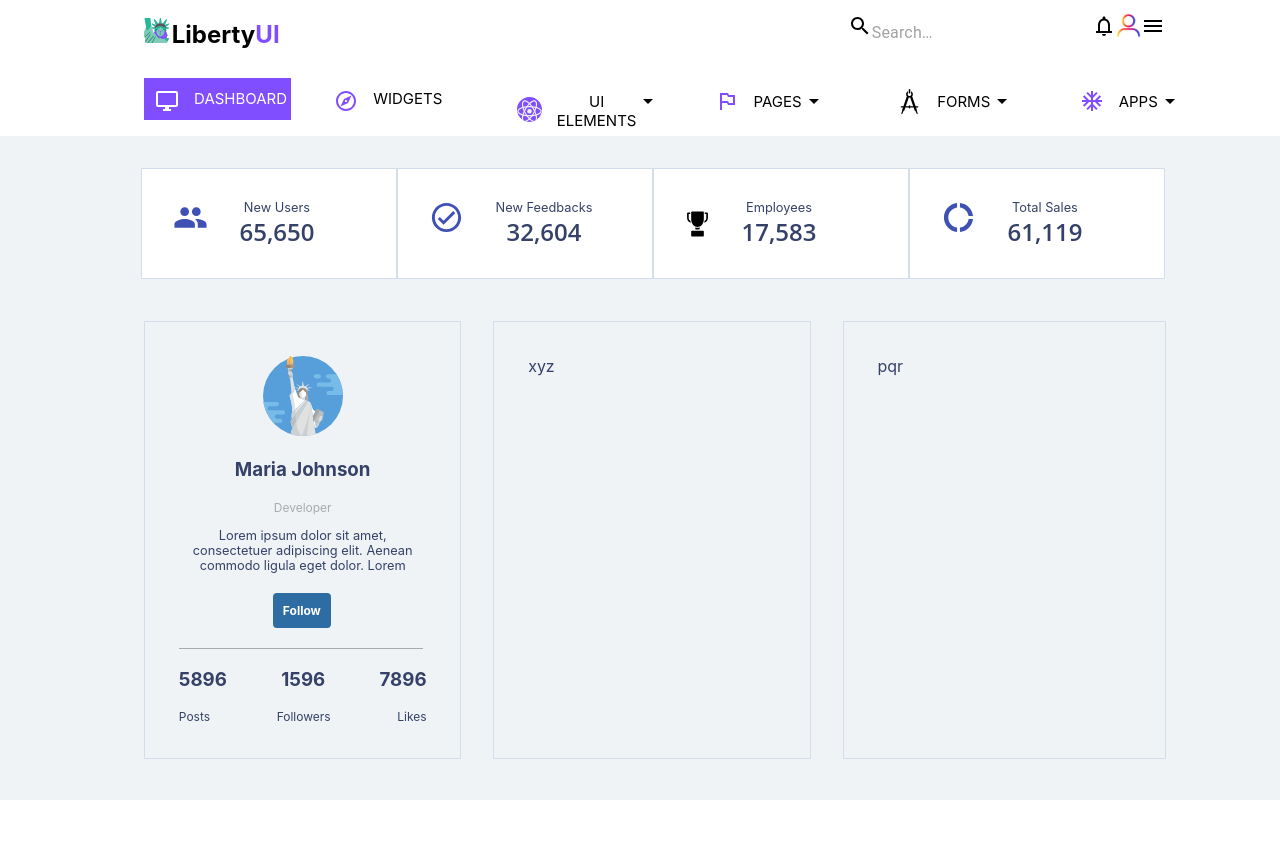
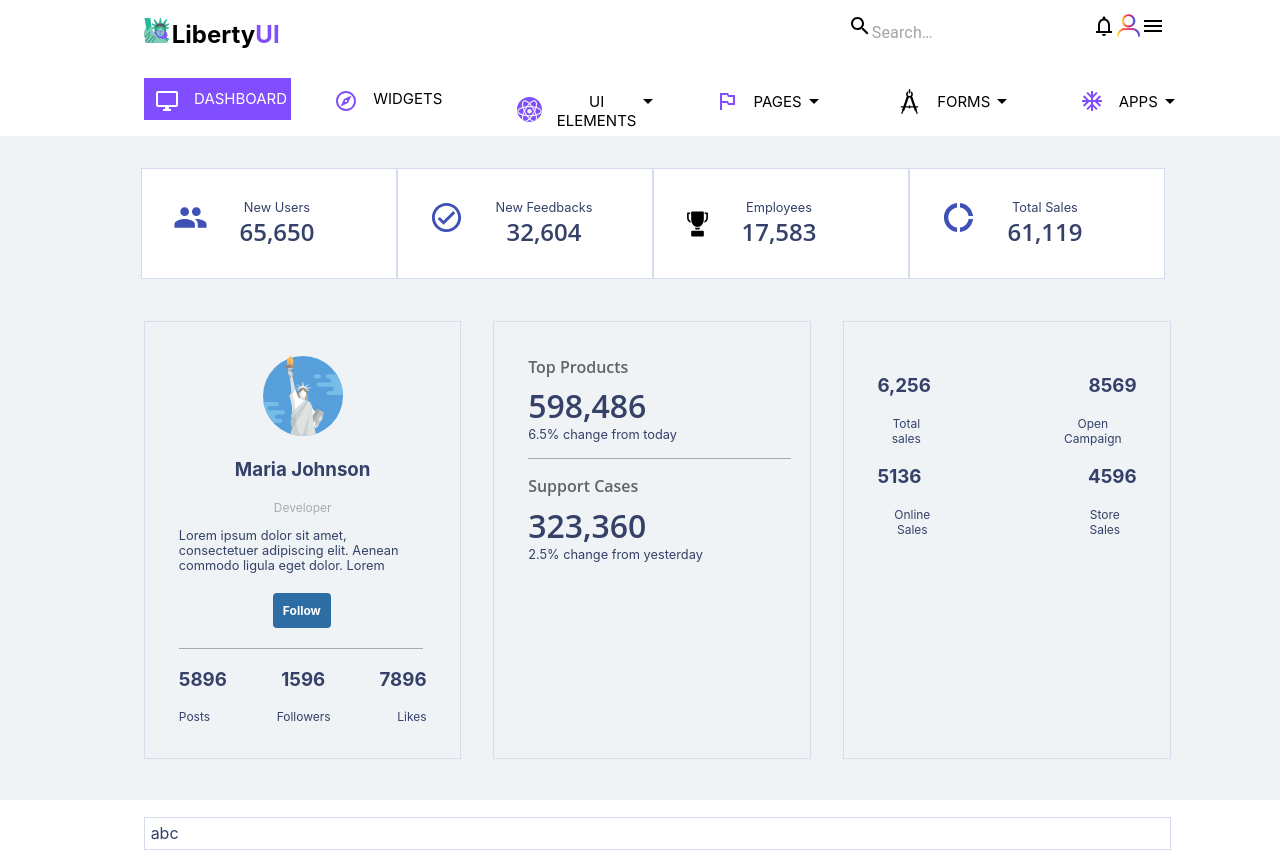
Before and after one commit to nehapadage/Liberty, a React (Create React App) app: page / in a window 1280 px wide. Before the commit the page ends 800 px from the top, so only its background shows below. Built offline with nearby package versions, Linux system fonts and the light colour scheme.

Commit message:
3 commit

```diff
--- a/src/Components/libertyPage.css
+++ b/src/Components/libertyPage.css
@@ -104,6 +104,13 @@
     margin-left: 10%;
 }
 
+#cards1{
+    display: flex;
+    flex-direction: column;
+    margin: 2%;
+    margin-left: 10%;
+}
+
 #name {
     color: #a8abad !important;
     font-size: 12px;
@@ -114,6 +121,15 @@
     font-size: 0.8rem;
     color: #354168;
     margin-top: 1em;
+    text-align: start;
+}
+
+#name11 {
+    font-weight: 400;
+    font-size: 0.8rem;
+    color: #354168;
+    /* margin-top: 1em; */
+    text-align: start;
 }
 
 #name2 {
@@ -126,10 +142,37 @@
     border-radius: 4px;
 }
 
+#name3{
+    color: #636363;
+    font-size: 1rem;
+    justify-content: flex-start;
+    font-family: "Open Sans", sans-serif;
+    font-weight: 600;
+    text-align: start;
+}
+
+#name4{
+    color: #354168;
+    font-size: 2rem;
+    justify-content: flex-start;
+    font-family: "Open Sans", sans-serif;
+    font-weight: 600;
+    text-align: start;
+    margin-top: 0.2em;
+}
+
 #bar {
     padding: 0.5px;
     background-color: #a8abad;
     width: 98%;
+}
+
+#bar1 {
+    padding: 0.5px;
+    background-color: #a8abad;
+    width: 150%;
+    margin-top: 1em;
+    margin-bottom: 1em;
 }
 
 @media only screen and (max-width: 1100px) {
--- a/src/Components/libertyPage.jsx
+++ b/src/Components/libertyPage.jsx
@@ -207,7 +207,8 @@
                             <div style={{
                                 display: 'flex',
                                 flexdirection: 'row',
-                            justifyContent:'space-between'}}>
+                                justifyContent: 'space-between'
+                            }}>
                                 <h3>5896</h3>
                                 <h3>1596</h3>
                                 <h3>7896</h3>
@@ -215,7 +216,8 @@
                             <div style={{
                                 display: 'flex',
                                 flexdirection: 'row',
-                            justifyContent:'space-between',fontSize:'12px'}}>
+                                justifyContent: 'space-between', fontSize: '12px'
+                            }}>
                                 <div>Posts</div>
                                 <div>Followers</div>
                                 <div>Likes</div>
@@ -223,10 +225,87 @@
                         </div>
                     </Card>
                     <Card style={{ margin: '1em', width: '22%', padding: '3%', border: '1px solid #d5dcec', display: 'flex', color: '#354168' }}>
-                    xyz
+                        <div className="d-flex flex-column">
+                            <Card.Body id="name3">Top Products</Card.Body>
+                            <Card.Body id="name4">598,486</Card.Body>
+                            <Card.Body id="name11">6.5% change from today</Card.Body>
+
+                            <Card.Body id="bar1"></Card.Body>
+
+                            <Card.Body id="name3">Support Cases</Card.Body>
+                            <Card.Body id="name4">323,360</Card.Body>
+                            <Card.Body id="name11">2.5% change from yesterday</Card.Body>
+
+                        </div>
                     </Card>
-                <Card style={{ margin: '1em', width: '22.5%', padding: '3%', border: '1px solid #d5dcec', display: 'flex', color: '#354168' }}>
-                    pqr
+                    <Card style={{ margin: '1em', width: '23%', padding: '3%', border: '1px solid #d5dcec', display: 'flex', color: '#354168' }}>
+                        <div className="d-flex flex-column">
+                        <div style={{
+                                display: 'flex',
+                                flexdirection: 'row',
+                                justifyContent: 'space-between',
+                            }}>
+                                <h3>6,256</h3>
+                                <h3 style={{marginLeft:'7.5em'}}>8569</h3>
+
+                            </div>
+                            <div style={{
+                                display: 'flex',
+                                flexdirection: 'row',
+                                // justifyContent: 'space-around',
+                                 fontSize: '12px'
+                            }}>
+                                <div>Total sales</div>
+                                <div style={{marginLeft:'9.5em'}}>Open Campaign</div>
+
+                            </div>
+
+
+
+
+
+
+
+
+
+
+
+
+
+
+
+
+
+
+
+                            <div style={{
+                                display: 'flex',
+                                flexdirection: 'row',
+                                justifyContent: 'space-between',
+                            }}>
+                                <h3>5136</h3>
+                                <h3 style={{marginLeft:'7.5em'}}>4596</h3>
+
+                            </div>
+                            <div style={{
+                                display: 'flex',
+                                flexdirection: 'row',
+                                // justifyContent: 'space-around',
+                                 fontSize: '12px'
+                            }}>
+                                <div>Online Sales</div>
+                                <div style={{marginLeft:'10.5em'}}>Store Sales</div>
+
+                            </div>
+
+                        </div>
+                    </Card>
+                </div>
+
+
+                <div id="cards1">
+                <Card style={{ margin: '1em', width: '90%', padding: '0.5%', border: '1px solid #d5dcec', display: 'flex', color: '#354168' }}>
+                    abc
                     </Card>
                 </div>
 
```
Lines whose indentation alone changed are shown as unchanged.
